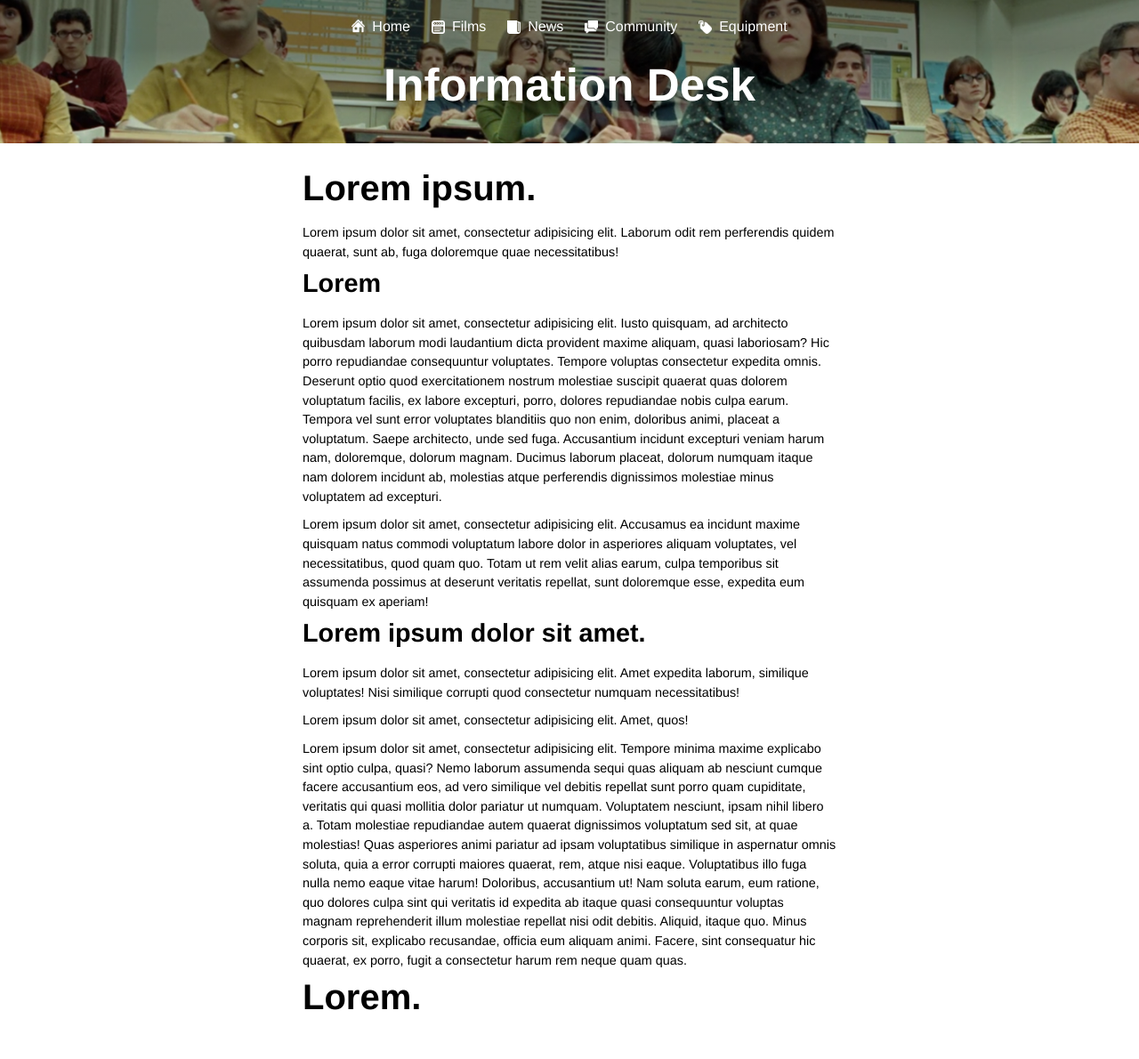
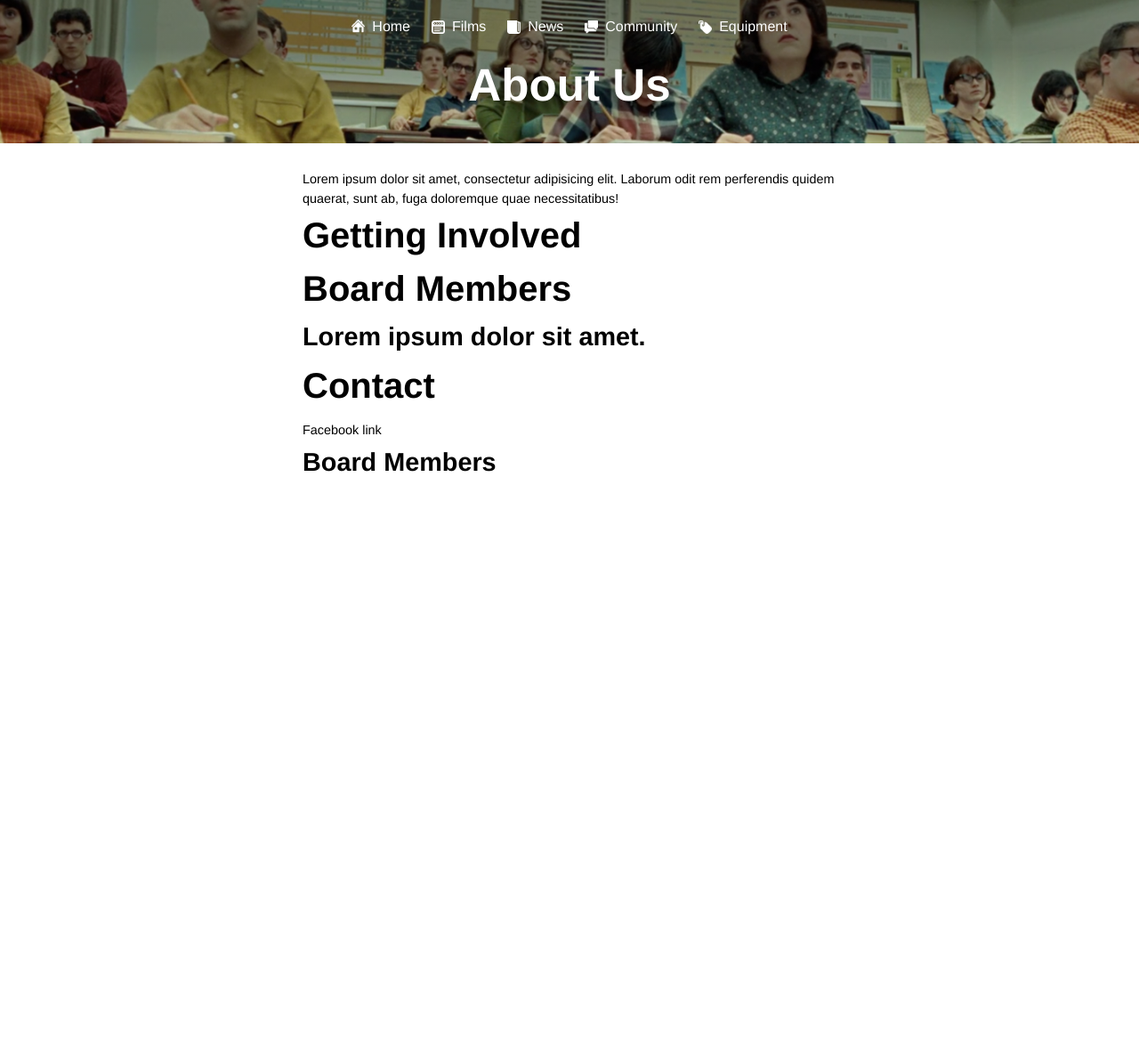
Before and after one commit to jrkolsby/CU-Film-Production-Website, a PHP site: page /about/ in a window 1280 px wide. Shown: the whole page at 89% size. After the commit the page ends 530 px from the top, so only its background shows below. Run offline with PHP 8.4, Linux system fonts and the light colour scheme; some web fonts are replaced.

Commit message:
Updated about page

```diff
--- a/about/index.php
+++ b/about/index.php
@@ -15,18 +15,17 @@
         <a id="community" href="../community/">Community</a>
         <a id="equipment" href="../equipment">Equipment</a>
     </nav>
-    <h1 id="title">Information Desk</h1>
+    <h1 id="title">About Us</h1>
     <section id="about">
-        <h1>Lorem ipsum.</h1>
-        <p>Lorem ipsum dolor sit amet, consectetur adipisicing elit. Laborum odit rem perferendis quidem quaerat, sunt ab, fuga doloremque quae necessitatibus!</p>
-        <h2>Lorem</h2>
-        <p>Lorem ipsum dolor sit amet, consectetur adipisicing elit. Iusto quisquam, ad architecto quibusdam laborum modi laudantium dicta provident maxime aliquam, quasi laboriosam? Hic porro repudiandae consequuntur voluptates. Tempore voluptas consectetur expedita omnis. Deserunt optio quod exercitationem nostrum molestiae suscipit quaerat quas dolorem voluptatum facilis, ex labore excepturi, porro, dolores repudiandae nobis culpa earum. Tempora vel sunt error voluptates blanditiis quo non enim, doloribus animi, placeat a voluptatum. Saepe architecto, unde sed fuga. Accusantium incidunt excepturi veniam harum nam, doloremque, dolorum magnam. Ducimus laborum placeat, dolorum numquam itaque nam dolorem incidunt ab, molestias atque perferendis dignissimos molestiae minus voluptatem ad excepturi.</p>
-        <p>Lorem ipsum dolor sit amet, consectetur adipisicing elit. Accusamus ea incidunt maxime quisquam natus commodi voluptatum labore dolor in asperiores aliquam voluptates, vel necessitatibus, quod quam quo. Totam ut rem velit alias earum, culpa temporibus sit assumenda possimus at deserunt veritatis repellat, sunt doloremque esse, expedita eum quisquam ex aperiam!</p>
+
+        <p class="missionstatement">Lorem ipsum dolor sit amet, consectetur adipisicing elit. Laborum odit rem perferendis quidem quaerat, sunt ab, fuga doloremque quae necessitatibus!</p>
+        <h1>Getting Involved</h1>
+        <h1>Board Members</h1>
         <h2>Lorem ipsum dolor sit amet.</h2>
-        <p>Lorem ipsum dolor sit amet, consectetur adipisicing elit. Amet expedita laborum, similique voluptates! Nisi similique corrupti quod consectetur numquam necessitatibus!</p>
-        <p>Lorem ipsum dolor sit amet, consectetur adipisicing elit. Amet, quos!</p>
-        <p>Lorem ipsum dolor sit amet, consectetur adipisicing elit. Tempore minima maxime explicabo sint optio culpa, quasi? Nemo laborum assumenda sequi quas aliquam ab nesciunt cumque facere accusantium eos, ad vero similique vel debitis repellat sunt porro quam cupiditate, veritatis qui quasi mollitia dolor pariatur ut numquam. Voluptatem nesciunt, ipsam nihil libero a. Totam molestiae repudiandae autem quaerat dignissimos voluptatum sed sit, at quae molestias! Quas asperiores animi pariatur ad ipsam voluptatibus similique in aspernatur omnis soluta, quia a error corrupti maiores quaerat, rem, atque nisi eaque. Voluptatibus illo fuga nulla nemo eaque vitae harum! Doloribus, accusantium ut! Nam soluta earum, eum ratione, quo dolores culpa sint qui veritatis id expedita ab itaque quasi consequuntur voluptas magnam reprehenderit illum molestiae repellat nisi odit debitis. Aliquid, itaque quo. Minus corporis sit, explicabo recusandae, officia eum aliquam animi. Facere, sint consequatur hic quaerat, ex porro, fugit a consectetur harum rem neque quam quas.</p>
-        <h1>Lorem.</h1>
+        <h1>Contact</h1>
+        <p>Facebook link</p>
+        <h2>Board Members</h2>
+        <p></p>
         </section>
 </body>
 </html>
```
